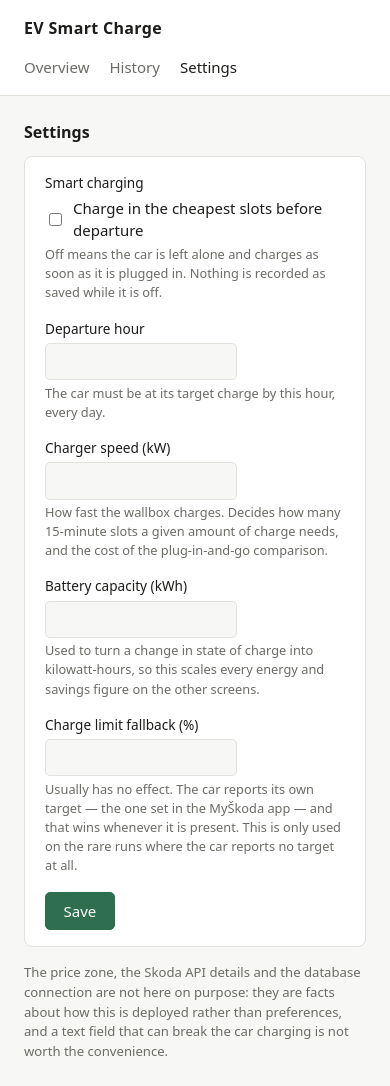
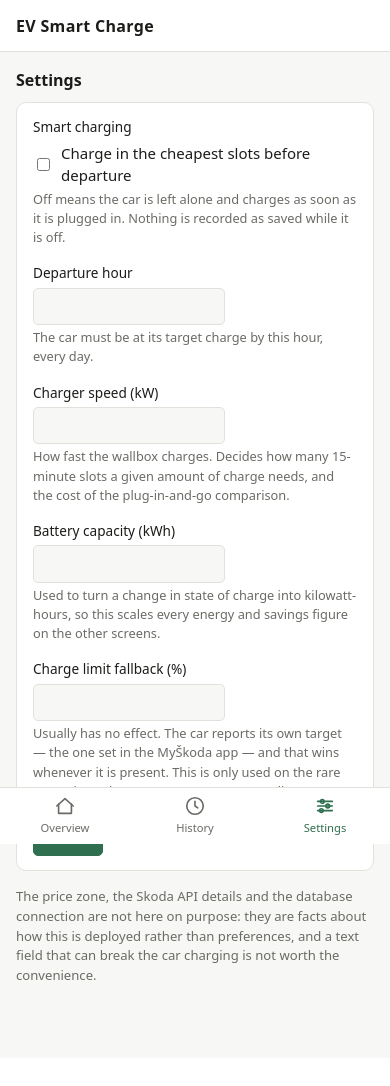
Before and after one commit to orma5/ev-smart-charge, a Flask app: template templates/settings.html in a window 390 px wide. After the commit the page ends 980 px from the top, so only its background shows below. Run offline with Flask 3, Linux system fonts and the light colour scheme; the template is opened without the code that fills it, so the values that code supplies are empty; parts of the project's set-up code (start-up, migrations or seed data) failed here and were passed over.

Commit message:
Make the web UI installable on a phone
The layout was already responsive and dark-mode aware, so this is smaller
than it sounds. What it was not was reachable or installable: links in a top
bar are the furthest point from a thumb, and in a browser tab the thing never
stopped looking like a website.

Below 560px - where the four headline figures stop fitting two-up - the nav
becomes a fixed bottom tab bar with 56px targets, the figures become a
two-column grid so they line up instead of drifting by label length, and the
session strips go fluid; a fixed 300px overflowed a 360px phone once the
panel had padding. viewport-fit=cover plus env(safe-area-inset-bottom) keeps
the bar clear of the iPhone home indicator.

A manifest and icons make "add to home screen" launch it without browser
chrome. iOS ignores the manifest, hence the three apple-* tags as well, and
theme-color is declared twice so the status bar follows the page into dark
mode rather than staying accent green against a dark screen.

No service worker. Chrome has not required one for installability since 112,
and the only thing one could usefully cache here is a dashboard whose whole
job is to say how long ago the scheduler last ran - stale is worse than
absent. For the same reason the overview now reloads itself on the
scheduler's cadence, and only while visible, so a phone left on the home
screen does not sit claiming "2 min ago" all night.

Icons are inline SVG for the same reason the charts are: three glyphs do not
justify a dependency on a LAN app that has to work when the internet does not.

static/ is copied into the image explicitly. Unlike a missing module, missing
icons do not crash the pod - the pages render and the app merely stops being
installable, which is considerably harder to notice.

Co-Authored-By: Claude Opus 5 <noreply@anthropic.com>
Claude-Session: https://claude.ai/code/session_01MdWRrs6NL3tWgXjyxDMRRN

```diff
--- a/templates/base.html
+++ b/templates/base.html
@@ -2,8 +2,26 @@
 <html lang="en">
 <head>
 <meta charset="utf-8">
-<meta name="viewport" content="width=device-width, initial-scale=1">
+<!-- viewport-fit=cover lets the page paint under the iPhone home indicator, and
+     the bottom tab bar below pads itself back out with env(safe-area-inset-*).
+     Without it a standalone launch leaves a white band under the bar. -->
+<meta name="viewport" content="width=device-width, initial-scale=1, viewport-fit=cover">
 <title>{% block title %}EV Smart Charge{% endblock %}</title>
+
+<!-- Added to the home screen this launches without browser chrome, which is the
+     whole of what "app feel" turned out to need: the layout was already
+     responsive and dark-mode aware. -->
+<link rel="manifest" href="{{ url_for('static', filename='manifest.json') }}">
+<link rel="apple-touch-icon" href="{{ url_for('static', filename='apple-touch-icon.png') }}">
+<link rel="icon" href="{{ url_for('static', filename='icon-192.png') }}">
+<!-- iOS ignores the manifest and wants its own three. -->
+<meta name="apple-mobile-web-app-capable" content="yes">
+<meta name="apple-mobile-web-app-status-bar-style" content="black-translucent">
+<meta name="apple-mobile-web-app-title" content="EV Charge">
+<!-- Two, so the status bar follows the page into dark mode rather than staying
+     the light accent against a dark screen. -->
+<meta name="theme-color" content="#2f6f4f" media="(prefers-color-scheme: light)">
+<meta name="theme-color" content="#16171a" media="(prefers-color-scheme: dark)">
 <style>
   /* Tokens are defined on :root and only redefined for dark, so no colour has
      its single definition inside a media query. */
@@ -50,6 +68,8 @@
   nav { display: flex; gap: 1.25rem; }
   nav a { text-decoration: none; color: var(--muted); }
   nav a:hover, nav a.on { color: var(--ink); }
+  /* Desktop reads the labels; the icons are for the bottom bar below. */
+  nav svg { display: none; }
 
   main { max-width: 900px; margin: 0 auto; padding: 1.5rem; }
   h2 { font-size: 1rem; margin: 2rem 0 .75rem; }
@@ -102,15 +122,78 @@
     border: 1px solid var(--accent); background: var(--accent); color: var(--panel);
     cursor: pointer;
   }
+
+  /* --- Phone -------------------------------------------------------------
+     The layout was already responsive; what it was not was reachable. Links
+     in a top bar are the furthest point from a thumb on a 6" screen, and the
+     desktop spacing wastes a third of the viewport before the first number.
+     Below this width the nav moves to the bottom as tabs and the padding
+     tightens. 560px rather than a device size: it is where the four headline
+     figures stop fitting two-up. */
+  @media (max-width: 560px) {
+    header { padding: .85rem 1rem; }
+    main { padding: 1rem; padding-bottom: calc(72px + env(safe-area-inset-bottom)); }
+    h2 { margin: 1.5rem 0 .6rem; }
+    .panel { padding: .9rem 1rem; border-radius: 10px; }
+
+    /* Two up rather than a wrapping flex row, so the figures line up in a
+       grid instead of drifting by label length. */
+    .figures { display: grid; grid-template-columns: 1fr 1fr; gap: 1rem; }
+    .figure .value { font-size: 1.35rem; }
+    .figure .value.big { font-size: 1.9rem; }
+    /* The savings headline gets the full width; it is the one number anyone
+       opens this to see. */
+    .figures .figure:first-child:has(.big) { grid-column: 1 / -1; }
+
+    /* Fixed 300px overflowed a 360px-wide phone once the panel had padding. */
+    .strip { width: 100%; max-width: 100%; }
+
+    nav {
+      position: fixed; left: 0; right: 0; bottom: 0; z-index: 10;
+      gap: 0;
+      background: var(--panel);
+      border-top: 1px solid var(--line);
+      padding-bottom: env(safe-area-inset-bottom);
+    }
+    nav a {
+      flex: 1;
+      display: flex; flex-direction: column; align-items: center; justify-content: center;
+      gap: .15rem;
+      /* 56px, comfortably past the 44px minimum touch target. */
+      min-height: 56px;
+      font-size: .7rem;
+      /* Stops the grey flash on tap reading as a broken link. */
+      -webkit-tap-highlight-color: transparent;
+    }
+    nav a.on { color: var(--accent); }
+    nav svg { display: block; width: 22px; height: 22px; fill: none;
+              stroke: currentColor; stroke-width: 1.8;
+              stroke-linecap: round; stroke-linejoin: round; }
+  }
 </style>
 </head>
 <body>
 <header>
   <h1><a href="{{ url_for('overview') }}">EV Smart Charge</a></h1>
+  <!-- Inline SVG rather than an icon font or a sprite, for the same reason the
+       charts are hand-built: three glyphs do not justify a dependency on a LAN
+       application that has to work when the internet does not. Hidden entirely
+       above the phone breakpoint, where the labels do the work. -->
   <nav>
-    <a href="{{ url_for('overview') }}" {% if page == 'overview' %}class="on"{% endif %}>Overview</a>
-    <a href="{{ url_for('history') }}" {% if page == 'history' %}class="on"{% endif %}>History</a>
-    <a href="{{ url_for('settings_page') }}" {% if page == 'settings' %}class="on"{% endif %}>Settings</a>
+    <a href="{{ url_for('overview') }}" {% if page == 'overview' %}class="on"{% endif %}>
+      <svg viewBox="0 0 24 24" aria-hidden="true"><path d="M3 12l9-8 9 8"/><path d="M5 10v10h14V10"/></svg>
+      Overview
+    </a>
+    <a href="{{ url_for('history') }}" {% if page == 'history' %}class="on"{% endif %}>
+      <svg viewBox="0 0 24 24" aria-hidden="true"><circle cx="12" cy="12" r="9"/><path d="M12 7v5l3 2"/></svg>
+      History
+    </a>
+    <a href="{{ url_for('settings_page') }}" {% if page == 'settings' %}class="on"{% endif %}>
+      <!-- Sliders rather than a cog: at 22px a cog's teeth collapse into a
+           circle with spikes, which reads as a brightness icon. -->
+      <svg viewBox="0 0 24 24" aria-hidden="true"><path d="M4 7h16M4 12h16M4 17h16"/><circle cx="9" cy="7" r="2"/><circle cx="15" cy="12" r="2"/><circle cx="8" cy="17" r="2"/></svg>
+      Settings
+    </a>
   </nav>
 </header>
 <main>{% block content %}{% endblock %}</main>
```
Also changed, not shown: templates/overview.html (+18 -0 lines), test_web.py (+55 -0 lines), static/apple-touch-icon.png (added), static/icon-192.png (added), static/icon-512.png (added), static/manifest.json (added), 1 other file.
